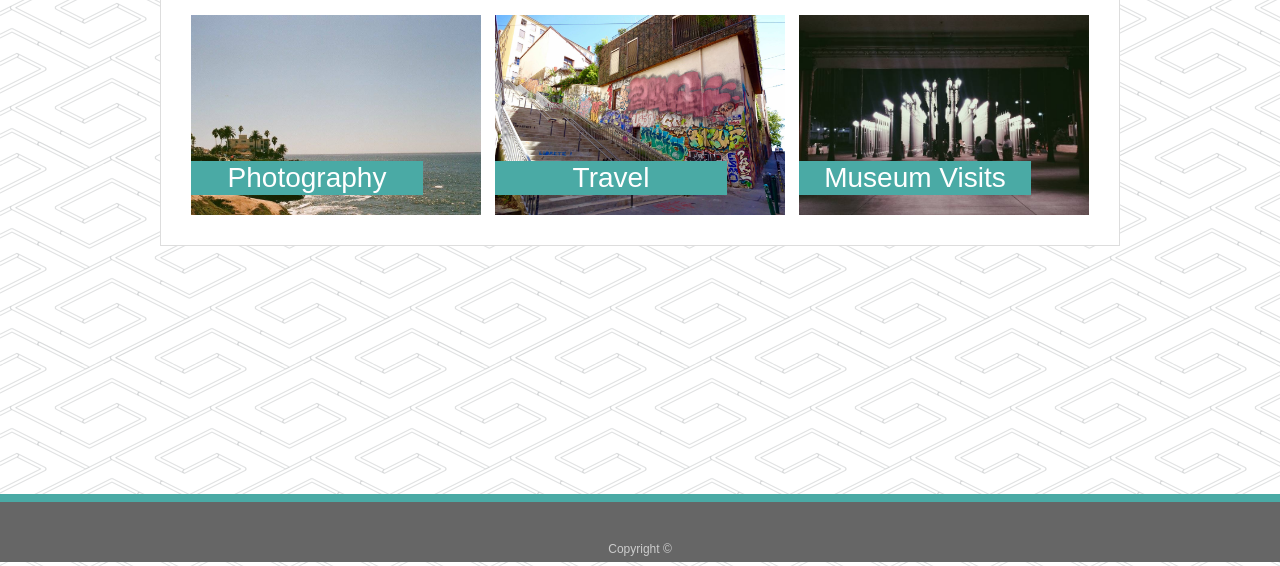
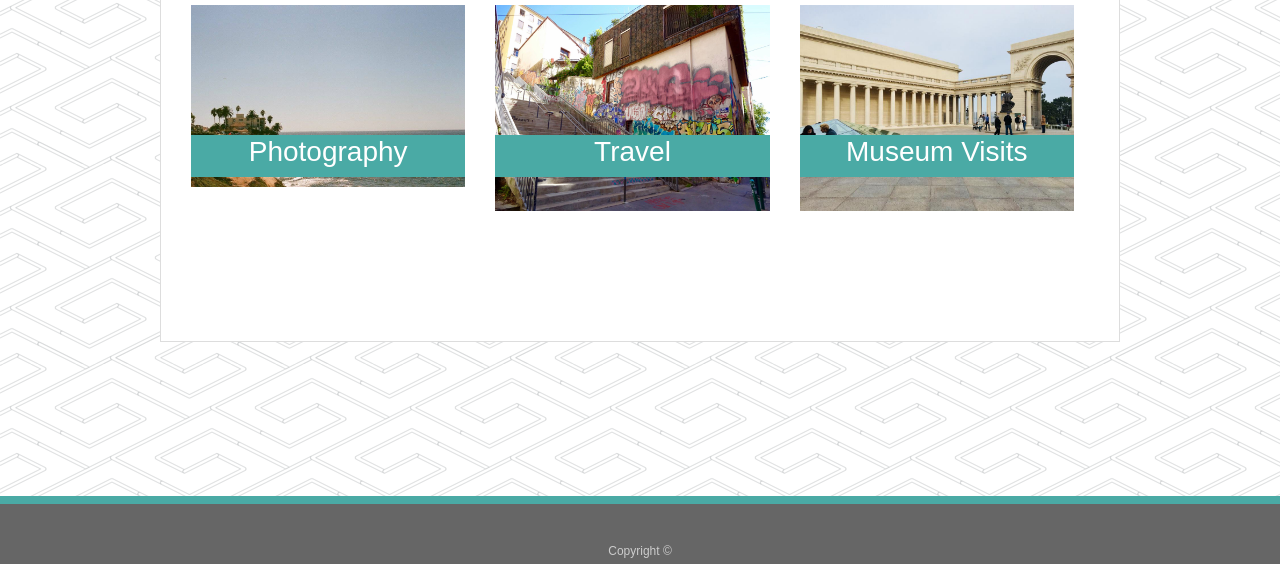
Before and after one commit to tracynle/Bootstrap-Portfolio, a plain HTML site: page portfolio.html in a window 1280 px wide. Shown: the part 236-802 px from the top of the page. Drawn offline with nearby package versions, Linux system fonts and the light colour scheme.

Commit message:
fixed overlay and underlay in portfolio and contact form.

```diff
--- a/assets/css/style.css
+++ b/assets/css/style.css
@@ -24,8 +24,13 @@ body {
 
 }
 
-#main-container {
+
+
+.main-container {
+  max-width: 960px;
+  margin: auto;
   padding-top: 130px;
+  padding-bottom: 65px;
   min-height: calc(100vh - 70px);
   overflow: hidden;
   display: block;
@@ -33,7 +38,6 @@ body {
 
 
 }
-
 
 .container {
     width: 100%;
@@ -43,7 +47,10 @@ body {
     padding: 0;
   }
 
-
+.tracy-pic {
+  margin-top: 10px;
+  margin-left: -14px;
+}
 
 .navbar, .navheader {
   padding: 0;
@@ -95,14 +102,6 @@ a.nav-link:visited {
   color:#4aaaa5;
 }
 
-.main-container {
-  max-width: 960px;
-  margin: auto;
-  padding-top: 130px;
-  padding-bottom: 65px;
-
-
-}
 .main-section {
   float: left;
   width: 100%;
@@ -124,13 +123,6 @@ h1 {
 }
 
 
-img {
-  float: left;
-  width: 200px;
-  height: auto;
-  margin-top: 10px;
-  margin-right: 25px;
-}
 
 
 ul.sitelinks a:link,
@@ -141,7 +133,9 @@ ul.sitelinks a:visited
   display: inline-block;
   color: #4aaaa5;
   padding: 0;
-
+}
+.sitelinks {
+  clear: both;
 }
 
 /*Contact page*/
@@ -183,31 +177,33 @@ input[type=submit] {
 
 /* portfolio pics */
 
-.img-fluidsize {
-  width: 290px;
-  height: 200px;
+
+.row {
+  margin-right: 0;
+}
+
+.underlay-images {
+  position: relative;
+  margin-bottom: 100px;
 
 }
 
-.col-sm-3 {
-  margin-right: 72px;
-}
-.col-sm-3 h3 {
+
+.overlay-images {
   position: absolute;
+  background-color: #4aaaa5;
+  color: #ffffff;
+  text-align: center;
+  border-bottom: 0;
   width: 100%;
-  bottom: 20px;
-  padding: 2px;
   margin-bottom: 0;
   font-weight: 300;
   line-height: 30px;
-  color: #ffffff;
-  text-align: center;
-  background: #4aaaa5;
-  border-bottom: 0;
+  top: 130px;
 }
 
-
 footer {
+  position: fixed;
   padding: 30px 0;
   clear: both;
   font-size: 12px;
--- a/portfolio.html
+++ b/portfolio.html
@@ -29,24 +29,36 @@ crossorigin="anonymous">
 </div>
 </header>
 
-<div id="main-container" class="container">
+<div class="main-container" class="container">
     <section class="main-section">
         <h1>Portfolio</h1>
 
         <div class="row">
-            <div class="col-sm-3">
-                <img src="assets/images/lajolla.jpg" class="img-fluidsize" alt="Responsive image">
-                <h3>Photography</h3>
+            <div class="col-sm-4">
+                <div class="underlay-images">
+                    <img src="assets/images/lajolla.jpg" class="img-fluid" alt="Responsive image">
+                    <div class="overlay-images">
+                        <h3>Photography</h3>
+                    </div>
+                </div>
             </div>
 
-            <div class="col-sm-3">
-                <img src="assets/images/lyonstreetart.jpg" alt="Lyon street art" class="img-fluidsize" alt="Responsive image">
-                <h3>Travel</h3>
+            <div class="col-sm-4">
+                <div class="underlay-images">
+                    <img src="assets/images/lyonstreetart.jpg" alt="Lyon street art" class="img-fluid" alt="Responsive image">
+                    <div class="overlay-images">
+                        <h3>Travel</h3>
+                    </div>
                 </div>
+            </div>
 
-            <div class="col-sm-3">
-                <img src="assets/images/lacma.jpg" class="img-fluidsize" alt="Responsive image">
-                <h3>Museum Visits</h3>
+            <div class="col-sm-4">
+                <div class="underlay-images">
+                    <img src="assets/images/legion.jpg" class="img-fluid" alt="Responsive image">
+                    <div class="overlay-images">
+                        <h3>Museum Visits</h3>
+                    </div>
+                </div>
             </div>
         </div>
     </section>
```
Also changed, not shown: contact.html (+2 -2 lines), index.html (+11 -8 lines), assets/images/legion.jpg (added).
